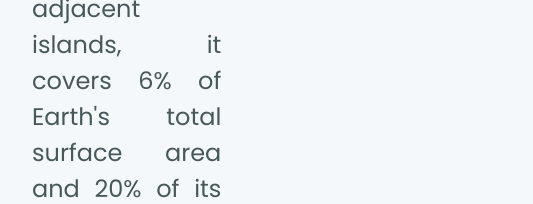
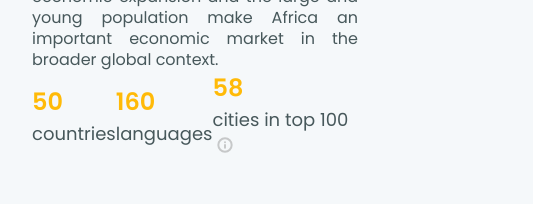
Before and after one commit to miguelriosoliveira/ignite-reactjs-desafio-06-interface-com-chakra-ui, a Next.js app: page /africa in a window 390 px wide. Shown: the part 729-933 px from the top of the page, 533 px wide, since content can reach past the window. Built offline with nearby package versions, Linux system fonts and the light colour scheme; data requests are answered from the project's data file.

Commit message:
feature: Continent bio mobile

```diff
--- a/src/components/Continent/Bio/InfoNumber.tsx
+++ b/src/components/Continent/Bio/InfoNumber.tsx
@@ -9,11 +9,20 @@ interface InfoNumberProps {
 
 export function InfoNumber({ number, text, info }: InfoNumberProps) {
 	return (
-		<Box textAlign="center">
-			<Heading color="highlight" fontWeight="semibold" fontSize="5xl" lineHeight="72px">
+		<Box textAlign={['left', 'center']}>
+			<Heading
+				color="highlight"
+				fontWeight="semibold"
+				fontSize={['2xl', '5xl']}
+				lineHeight={['36px', '72px']}
+			>
 				{number}
 			</Heading>
-			<Text fontWeight="semibold" fontSize="2xl">
+			<Text
+				fontWeight={['normal', 'semibold']}
+				fontSize={['lg', '2xl']}
+				lineHeight={['27px', '72px']}
+			>
 				{text}
 				{info && (
 					<Icon as={FiInfo} w="4" h="4" color="dark.info" opacity={0.5} strokeWidth="3" ml="5px" />
--- a/src/components/Continent/Bio/index.tsx
+++ b/src/components/Continent/Bio/index.tsx
@@ -16,12 +16,23 @@ export function Bio({
 	numberOfCitiesInTop100,
 }: BioProps) {
 	return (
-		<Flex w="100%" maxW="1160px" justify="space-between" px={['8', '8', '8', '0']}>
-			<Text maxW="600px" lineHeight="9" fontSize="24px" textAlign="justify">
+		<Flex
+			direction={['column', 'row']}
+			w="100%"
+			maxW="1160px"
+			justify="space-between"
+			px={['8', '8', '8', '0']}
+		>
+			<Text
+				maxW="600px"
+				lineHeight={['21px', '36px']}
+				fontSize={['16px', '24px']}
+				textAlign="justify"
+			>
 				{description}
 			</Text>
 
-			<Flex w={['343px', '490px']} align="center" justify="space-between">
+			<Flex w={['100%', '490px']} align="center" justify="space-between">
 				<InfoNumber number={numberOfCountries} text="countries" />
 				<InfoNumber number={numberOfLanguages} text="languages" />
 				<InfoNumber
--- a/src/pages/[continent].tsx
+++ b/src/pages/[continent].tsx
@@ -26,7 +26,7 @@ export default function Continent({
 	top_5_cities,
 }: ContinentProps) {
 	return (
-		<Stack align="center" gridGap="20" mb="9">
+		<Stack align="center" gridGap={['6', '20']} mb="9">
 			<ContinentBanner name={name} imageUrl={image_url} />
 			<Bio
 				description={description}
```
